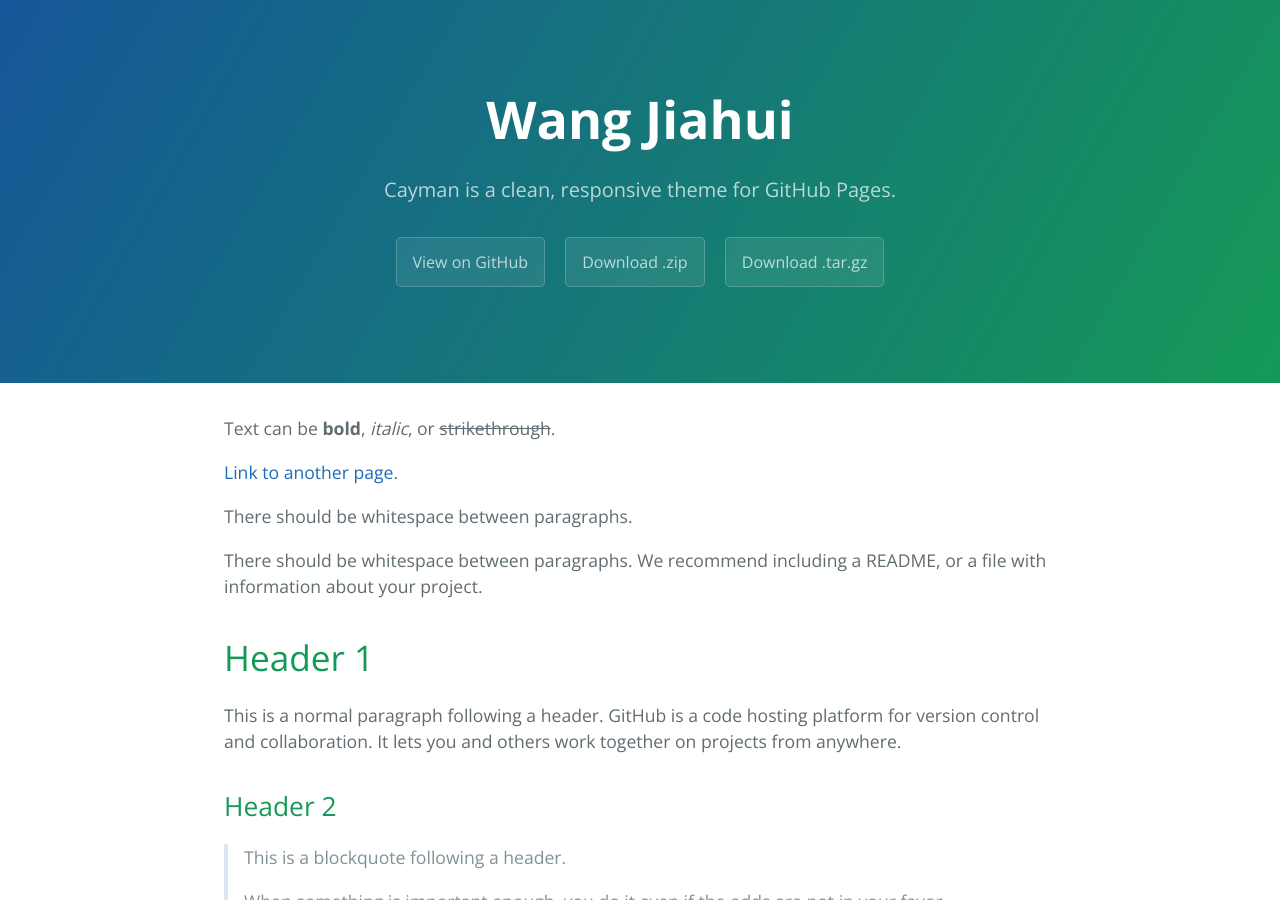
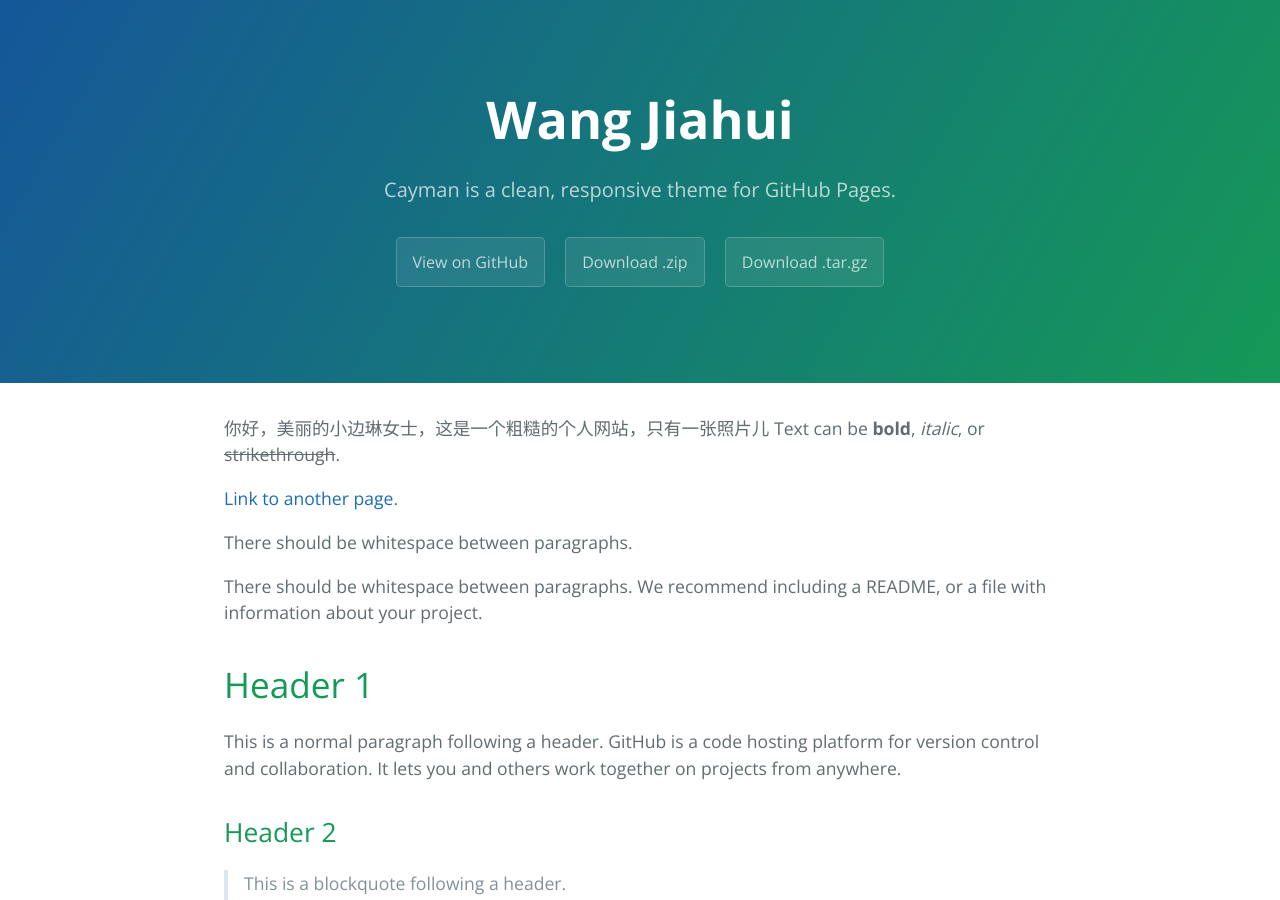
Before and after one commit to Astro-Wangjh/Astrowangjh.github.io, a Jekyll site: the page built from index.md, in a window 1280 px wide and 900 px high. Built offline with Jekyll 4.4.1, drawn with Linux system fonts in a browser that asks for light colours.

Commit message:
Update index.md

```diff
--- a/index.md
+++ b/index.md
@@ -2,6 +2,7 @@
 layout: default
 ---
 
+你好，美丽的小边琳女士，这是一个粗糙的个人网站，只有一张照片儿
 Text can be **bold**, _italic_, or ~~strikethrough~~.
 
 [Link to another page](./another-page.html).
```
